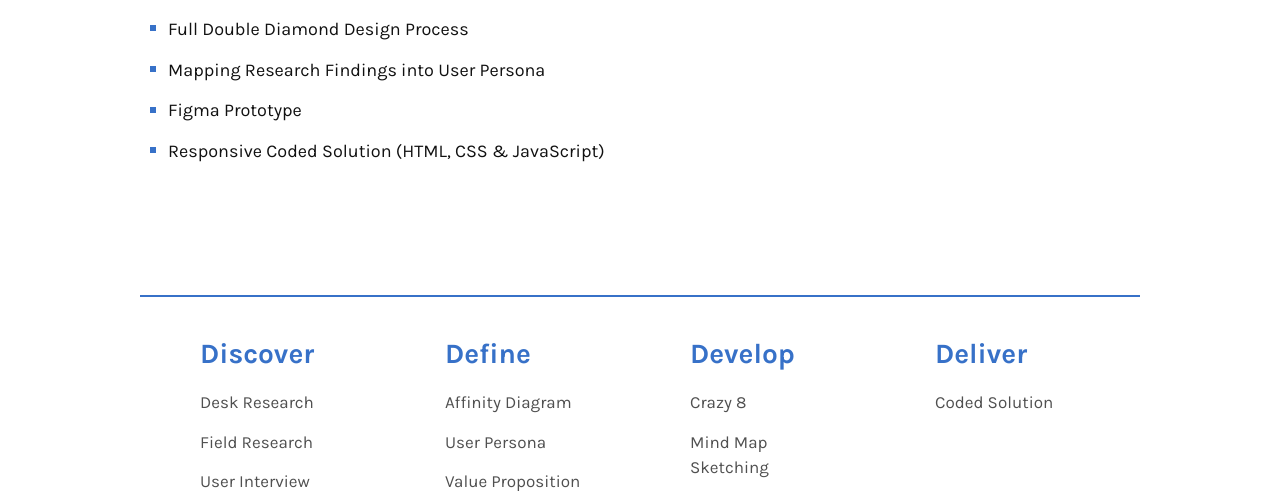
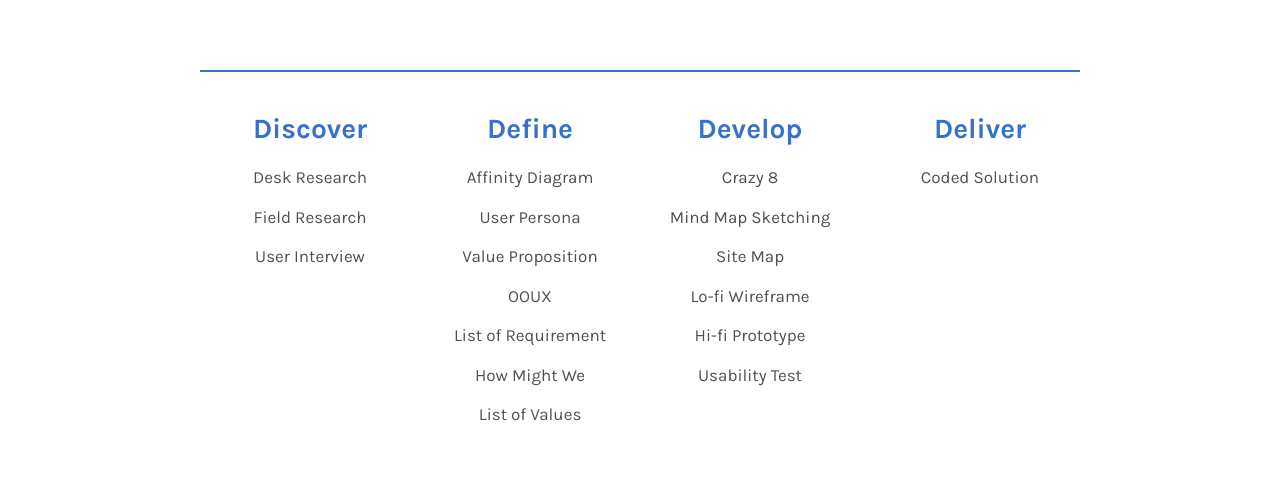
Before and after one commit to Lunanuna/portfolio, a React (Vite) app: page /projects/hidden-seoul in a window 1280 px wide. Shown: the part 2221-2720 px from the top of the page. Built offline with nearby package versions, Linux system fonts and the light colour scheme.

Commit message:
minor change~

```diff
--- a/src/views/HiddenSeoulProject.jsx
+++ b/src/views/HiddenSeoulProject.jsx
@@ -245,7 +245,7 @@ export default function HiddenSeoulProject() {
 <section className={styles.processSection}>
   <div className={styles.processRow}>
     {PROCESS_STEPS.map((step) => (
-            <div key={step.title}>
+      <div key={step.title} className={styles.processStage}>
         <h3 className={styles.processTitle}>{step.title}</h3>
         <ul className={styles.processList}>
           {step.items.map((item) => (
--- a/src/views/HiddenSeoulProject.module.css
+++ b/src/views/HiddenSeoulProject.module.css
@@ -156,17 +156,16 @@
 }
 
 /* ============================================================
-   3. Step Inside 밴드 (풀블리드 통이미지)
+   3. Step Inside 밴드 (통이미지)
    ------------------------------------------------------------
-   100vw 트릭. 부모에 overflow-x: hidden 걸려있어야 가로 스크롤 안 생김.
+   데스크탑에선 콘텐츠 폭 안에 가둬서 원본보다 커지지 않게(화질 유지),
+   모바일에선 아래 미디어쿼리에서 100vw 로 꽉 채움.
    ============================================================ */
 .band {
-  margin: 72px 0 0;
-  width: 100vw;
-  position: relative;
-  left: 50%;
-  transform: translateX(-50%);
-  line-height: 0;   /* img 아래 4px 여백 제거 */
+  max-width: var(--content-max);
+  margin: 72px auto 0;
+  padding: 0 var(--side-pad);
+  line-height: 0;
 }
 
 .bandImage {
@@ -253,23 +252,36 @@
 }
 
 /* ============================================================
-   6. Double Diamond — 테두리 없는 4칼럼 텍스트
+   6. Double Diamond — 단계별 박스 + 상단 라인
    ------------------------------------------------------------
-   PDF 처럼 카드 박스 없이 제목(블루) + 항목 리스트만.
-   위쪽에 얇은 블루 구분선 하나.
+   ★ 상단 선을 섹션이 아니라 각 단계(.processStage)가 갖고 있음.
+     데스크탑: gap 이 0 이라 4개의 선이 이어져 한 줄로 보임
+     모바일:   세로로 쌓이면서 단계마다 선이 하나씩 생김
+     → 칼럼 간격은 gap 대신 padding-right 로 만든다 (선이 안 끊기게)
    ============================================================ */
 .processSection {
   max-width: 1000px;
   margin: 128px auto 0;
-  padding: 40px var(--side-pad) 0;
-  border-top: 2px solid var(--c-blue);  /* 상단 구분선. 빼려면 이 줄 삭제 */
+  padding: 0 var(--side-pad);
 }
 
 .processRow {
   display: grid;
   grid-template-columns: repeat(4, 1fr);
-  gap: 100px;
-  align-items: start;   /* 각 칼럼이 위에서부터 시작 */
+  gap: 0;               /* ← 반드시 0. 값이 있으면 선이 칼럼 사이에서 끊김 */
+  align-items: start;
+}
+
+.processStage {
+  border-top: 2px solid var(--c-blue);
+  padding: 40px 20px 0;   /* 좌우 20px 균등 */
+  text-align: center;     /* ← 내용 가운데 정렬 */
+}
+
+
+/* 마지막 칼럼은 오른쪽 여백 불필요 */
+.processStage:last-child {
+  padding-right: 0;
 }
 
 .processTitle {
@@ -389,10 +401,9 @@
 }
 
 /* ============================================================
-   8-1. Logo Design Iteration — 4단계 가로 배치
+   8-1. Logo Design Iteration — 세로 4단계
    ------------------------------------------------------------
-   캡션(위) + 이미지(아래) 한 세트가 4개.
-   캡션 길이가 달라도 이미지 시작 높이가 맞도록 min-height 로 맞춰둠.
+   캡션(위) + 이미지(아래) 한 세트가 4개, 세로로 쌓임.
    ============================================================ */
 .logoRow {
   max-width: var(--content-max);
@@ -413,7 +424,7 @@
 
 .logoLabel {
   margin: 24px 0 16px;
-  font-size: 20px;
+  font-size: 16px;
   font-weight: 600;
   line-height: 1.4;
   color: var(--c-blue-soft);
@@ -559,10 +570,30 @@
     gap: 28px 20px;
   }
 
-  /* 프로세스 4칼럼 → 2×2 */
+   .band {
+    max-width: none;
+    margin: 48px 0 0;
+    padding: 0;
+    width: 100vw;
+    position: relative;
+    left: 50%;
+    transform: translateX(-50%);
+  }
+
+  /* 프로세스 4칼럼 → 2×2 (gap 은 계속 0, 선이 이어지게) */
   .processRow {
     grid-template-columns: repeat(2, 1fr);
-    gap: 36px 24px;
+  }
+
+  .processStage {
+    padding: 28px 24px 32px 0;  /* 아래 여백 추가 — 위아래 줄이 붙지 않게 */
+    margin: 0 32px;
+  }
+
+
+  /* 2칼럼에선 짝수번째(2, 4)가 오른쪽 끝 */
+  .processStage:nth-child(even) {
+    padding-right: 0;
   }
 
   .processTitle { font-size: 24px; }
@@ -571,19 +602,15 @@
   .affinityRow {
     grid-template-columns: repeat(2, 1fr);
     gap: 32px 16px;
+    margin: 64px;
   }
 
   /* 배경 밴드 여백 축소 */
   .imageBand { padding: 48px 0; }
   .bandLight { padding: 44px 0; }
 
-  /* 로고 4단계 → 2×2 */
-  .logoRow {
-    grid-template-columns: repeat(2, 1fr);
-    gap: 36px 24px;
-  }
-
-  .logoLabel { min-height: 0; }  /* 2칼럼에선 높이 맞출 필요 없음 */
+  /* 로고 세로 배치 간격 축소 */
+  .logoRow { gap: 36px; }
 
   /* 모바일/데스크탑 목업은 세로로 */
   .deviceRow {
@@ -600,12 +627,17 @@
 
   .heroTitle { font-size: 34px; }
 
+  /* 1칼럼이 되면 오른쪽 여백 제거 — 단계마다 선이 하나씩 */
+  .processStage,
+  .processStage:nth-child(even) {
+    padding: 24px 0 28px;
+  }
+
   /* 좁은 화면에선 전부 1칼럼 */
   .metaRow,
   .processRow,
   .affinityRow,
-  .pairRow,
-  .logoRow {
+  .pairRow {
     grid-template-columns: 1fr;
   }
 
```
Also changed, not shown: 1 other file (tests, documents, lock files or other folders). Lines whose indentation alone changed are shown as unchanged.
